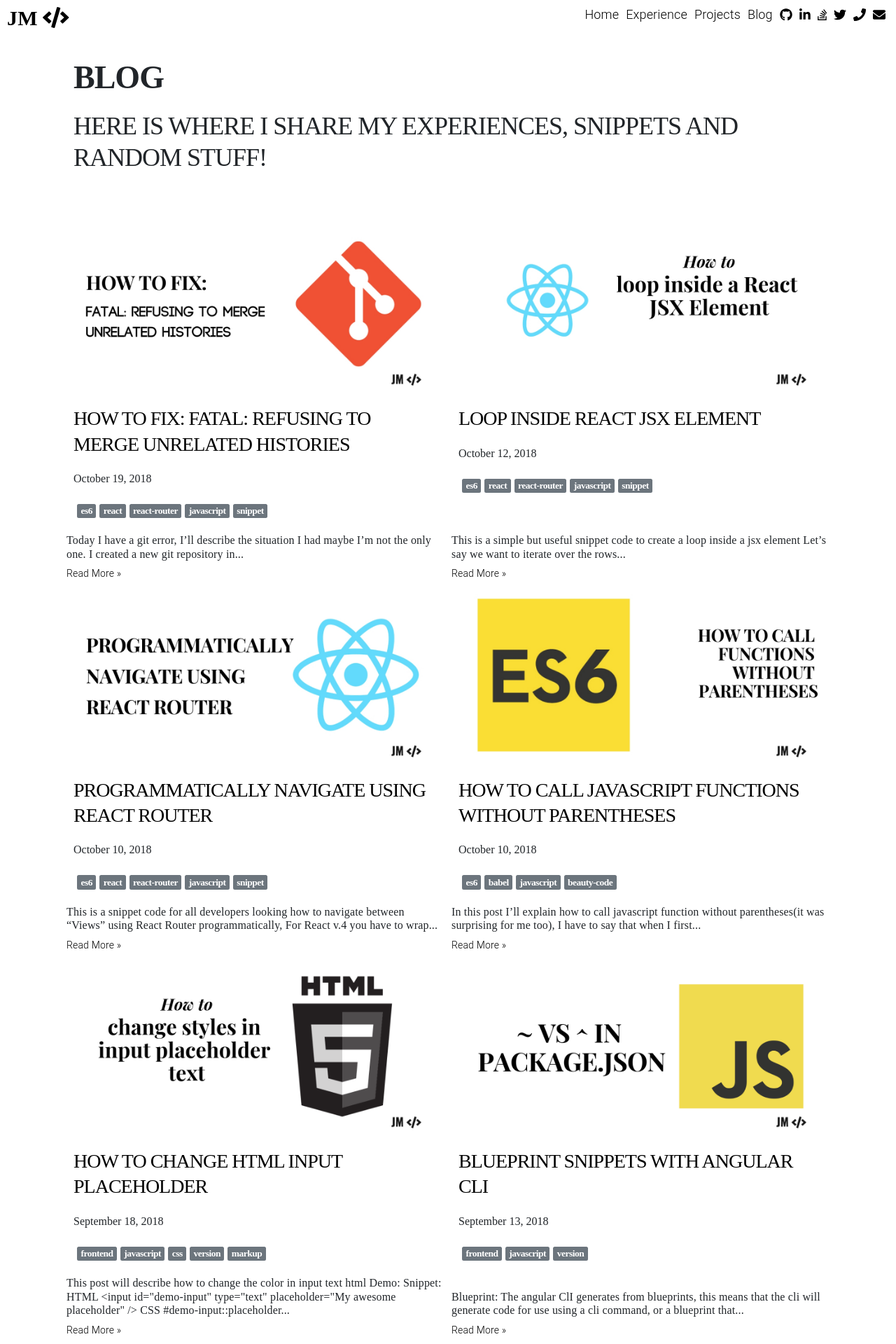
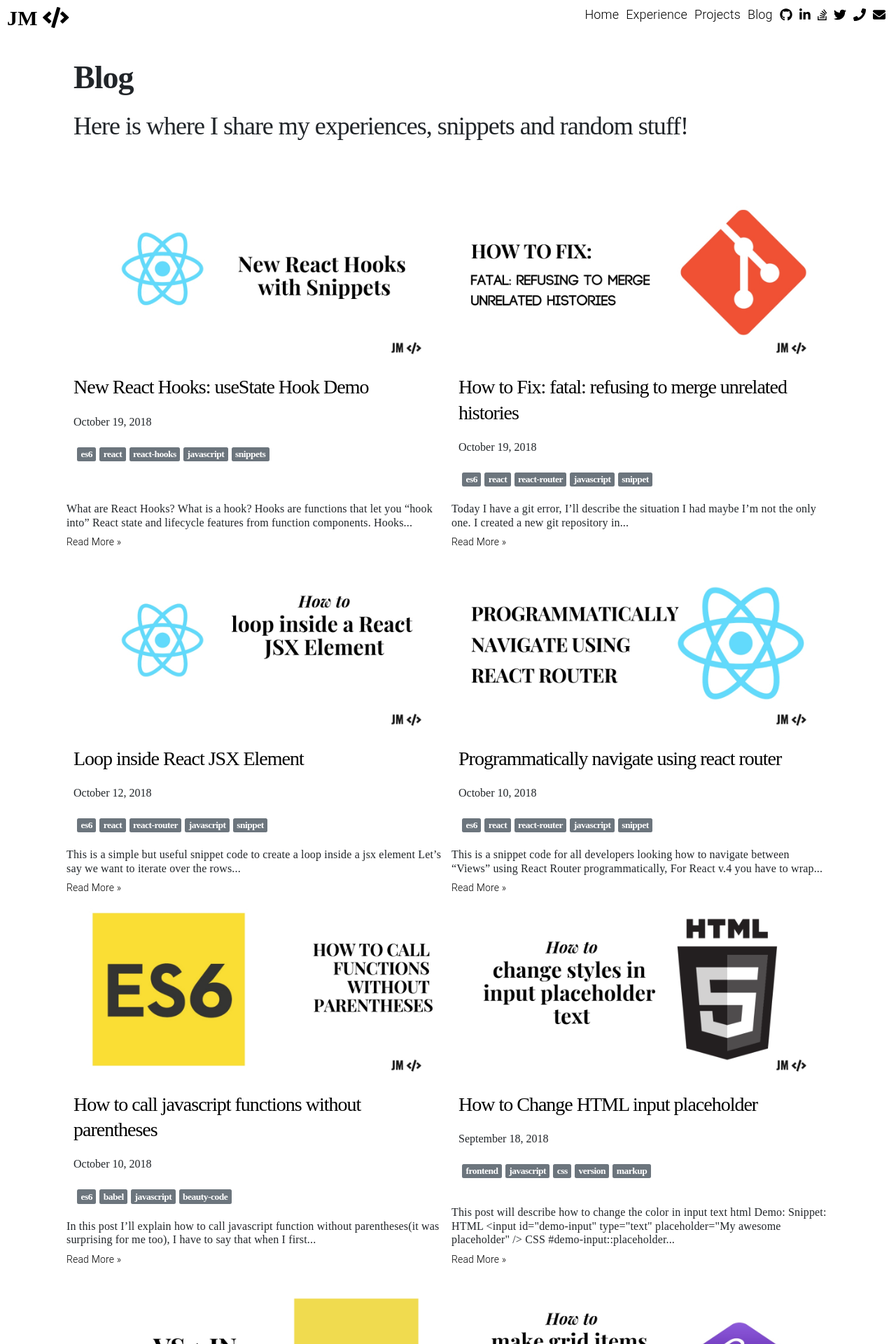
Before and after one commit to jmonterroso/jmonterroso.github.io, a Jekyll site: the page built from blog/index.html, in a window 1280 px wide. Shown: the top 1920 px of the page at 70% size. Built offline with Jekyll 4.4.1, drawn with Linux system fonts in a browser that asks for light colours; nearby versions of some CDN libraries; part of the change alters nothing that is shown.

Commit message:
Adding new article

````diff
--- a/_layouts/core.html
+++ b/_layouts/core.html
@@ -17,7 +17,7 @@
         <meta content="website" property="og:type">
     {% endif %}
     {% if page.description %}
-        <meta content="{{ page.description }}" property="og:description">
+        <meta content="{{ page.description }} - {% if page.reading_time %} Reading Time {{ page.reading_time  }} {% endif %}" property="og:description">
     {% else %}
         <meta content="{{ site.description }}" property="og:description">
     {% endif %}
--- /dev/null
+++ b/_posts/2018-11-06-new-react-hooks-demo.md
@@ -0,0 +1,128 @@
+---
+layout: post
+title:  "New React Hooks: useState Hook Demo"
+description: "This post has small examples of React Hook new features"
+image: '/img/blog/new-react-hooks-demo.jpg'
+date:   2018-10-19 8:46:02 -0600
+categories: es6 react react-hooks javascript snippets
+reading_time: 3 min
+comments: true
+slug: new-react-hooks-usestate-hook-demo
+---
+
+
+
+
+# What are React Hooks?
+
+## What is a hook?
+
+Hooks are functions that let you “hook into” React state and lifecycle features from function components. Hooks don’t work inside classes — they let you use React without classes. Don't get crazy and re write your current code to use hooks.
+
+## Now, What is a react hook?:
+
+The definition of React hooks Based on the <a href="https://reactjs.org/docs/hooks-intro.html" target="_blank">React Documentation</a>
+
+> Hooks are a new feature proposal that lets you use state and other React features without writing a class. They’re currently in React v16.7.0-alpha and being discussed in an open RFC.
+
+This definition is not as clear as we wanted to be, but lets list some of the reasons behind the creation of hooks to have a deeper understanding of "Hooks" new feature
+
+It’s hard to reuse stateful logic between components (true): _React doesn’t offer a way to “attach” reusable behavior to a component (for example, connecting it to a store). If you’ve worked with React for a while, you may be familiar with patterns like render props and higher-order components that try to solve this._
+
+It’s hard to reuse stateful logic between components: _Hooks let you split one component into smaller functions based on what pieces are related (such as setting up a subscription or fetching data), rather than forcing a split based on lifecycle methods. You may also opt into managing the component’s local state with a reducer to make it more predictable._
+
+Classes confuse both people and machines: _Hooks let you use more of React’s features without classes._ 👈 **Using stateless components using the actual state instead of props `<SWEEET/>`**
+
+
+Ok, enough of theory lets move to the snippets:
+
+## **State Hook**
+
+#### useState is a Hook. We call it inside a function component to add some local state to it.
+
+#### **Important ⚠️**
+React will preserve this state between re-renders.
+`useState` returns a pair: **the current state value and a function that lets you update it. You can call this function from an event handler or somewhere else.**
+
+
+### **Arguments**
+The only argument to useState is the initial state. In the example below, it is 0 because our counter starts from zero.
+
+### **Differences between this.state**
+
+It’s similar to this.setState in a class, except it doesn’t merge the old and new state together.🤔
+
+#### Example
+
+```javascript
+
+import { useState } from 'react';
+
+function Example() {
+  // Declare a new state variable, which we'll call "count"
+  // Note that the first argument in the detructured array is the actual state
+  // and the second is the function that we're going to use
+  // to change/update the state
+
+  const [count, setCount] = useState(0);
+
+  return (
+    <div>
+      <p>You clicked {count} times</p>
+      <button onClick={() => setCount(count + 1)}>
+        Click me
+      </button>
+    </div>
+  );
+}
+
+
+```
+
+### Multiple values declaration
+
+```javascript
+
+function ExampleWithManyStates() {
+  // Declare multiple state variables!
+  const [age, setAge] = useState(42);
+  const [fruit, setFruit] = useState('banana');
+  const [todos, setTodos] = useState([{ text: 'Learn Hooks' }]);
+  // ...
+}
+
+```
+
+### Full Example
+
+```javascript
+import React, { useState } from "react";
+import ReactDOM from "react-dom";
+
+import "./styles.css";
+
+function App() {
+  const [count, updateCount] = useState(0);
+
+  return (
+    <div className="App">
+      <h1>Hello CodeSandbox</h1>
+      <h2>You clicked {count} times!</h2>
+
+      <button onClick={() => updateCount(c => c - 1)}>Decrement</button>
+      <button onClick={() => updateCount(c => c + 1)}>Increment</button>
+    </div>
+  );
+}
+
+const rootElement = document.getElementById("root");
+ReactDOM.render(<App />, rootElement);
+
+
+```
+
+Thanks for reading Have a blessed day :)
+
+
+
+Source: <a href="https://reactjs.org/docs/hooks-overview.html" target="_blank">React Documentation</a>
--- a/_sass/_fonts.scss
+++ b/_sass/_fonts.scss
@@ -9,7 +9,7 @@ html {
 h1, h2, h3, h4 {
   //font-family:"League Spartan";
   font-family: "Source Sans Pro";
-  text-transform: uppercase;
+  //text-transform: uppercase;
   letter-spacing: 3px;
 }
 
````
Also changed, not shown: img/blog/new-react-hooks-demo.jpg (added).
